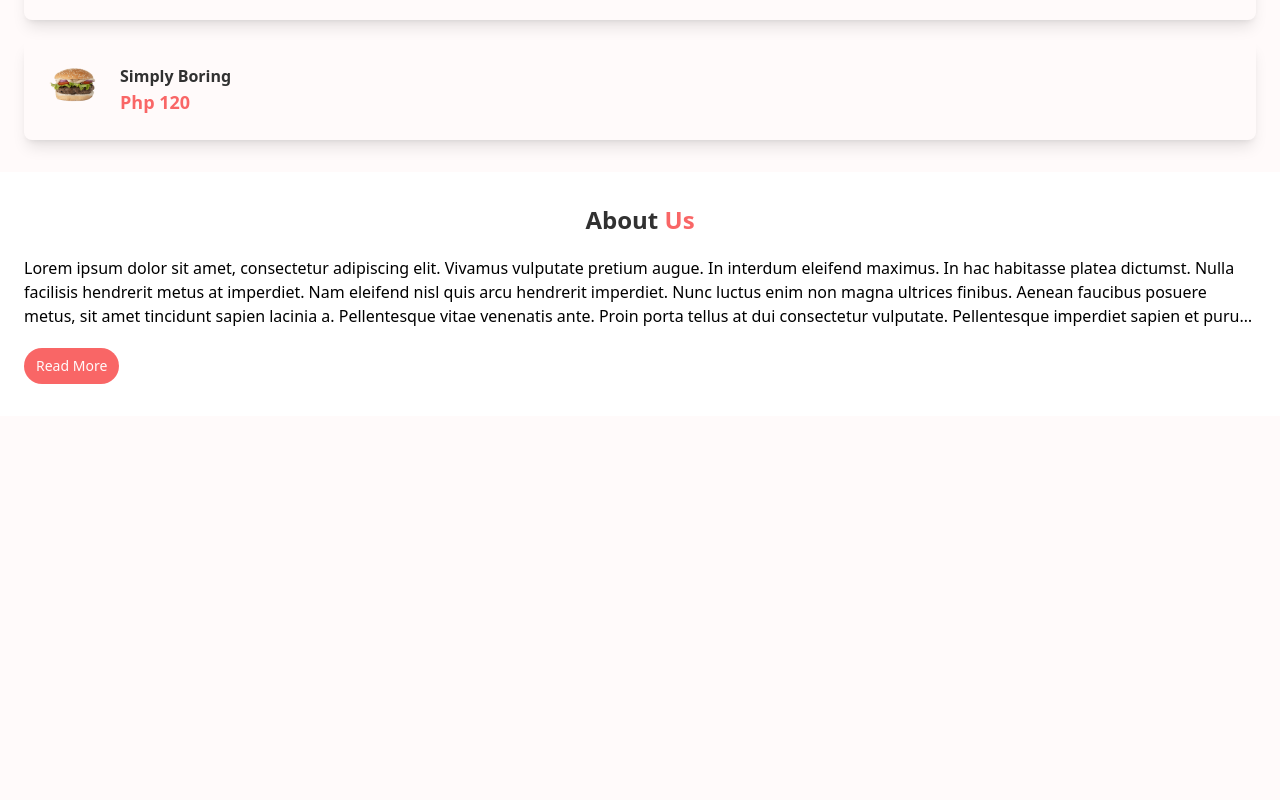
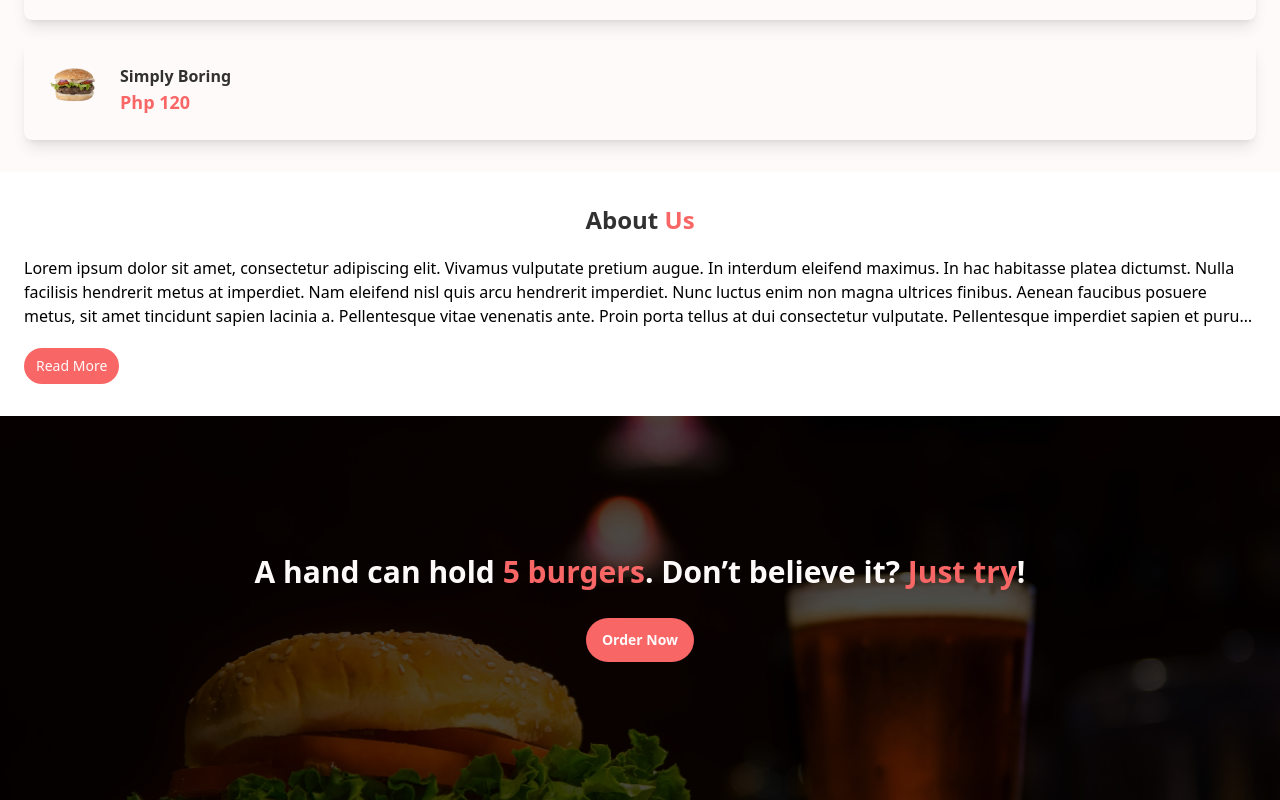
Before and after one commit to AlecBlance/Junior-FE-Assessment, a React (Vite) app in the folder Task1/: page / in a window 1280 px wide. Shown: the part 1581-2381 px from the top of the page. Before the commit the page ends 1997 px from the top, so only its background shows below. Built offline with nearby package versions, Linux system fonts and the light colour scheme.

Commit message:
feat: cta component

```diff
--- a/Task1/public/index.css
+++ b/Task1/public/index.css
@@ -571,12 +571,12 @@ video {
   margin-bottom: 3rem;
 }
 
-.mb-10 {
-  margin-bottom: 2.5rem;
+.mb-3 {
+  margin-bottom: 0.75rem;
 }
 
-.mb-3 {
-  margin-bottom: 0.75rem;
+.mb-5 {
+  margin-bottom: 1.25rem;
 }
 
 .mt-3 {
@@ -587,8 +587,8 @@ video {
   margin-top: 1.25rem;
 }
 
-.mb-5 {
-  margin-bottom: 1.25rem;
+.mt-7 {
+  margin-top: 1.75rem;
 }
 
 .line-clamp-3 {
@@ -631,6 +631,14 @@ video {
 
 .h-screen {
   height: 100vh;
+}
+
+.h-32 {
+  height: 8rem;
+}
+
+.h-96 {
+  height: 24rem;
 }
 
 .w-24 {
@@ -681,16 +689,16 @@ video {
   overflow: hidden;
 }
 
+.\!truncate {
+  overflow: hidden !important;
+  text-overflow: ellipsis !important;
+  white-space: nowrap !important;
+}
+
 .truncate {
   overflow: hidden;
   text-overflow: ellipsis;
   white-space: nowrap;
-}
-
-.\!truncate {
-  overflow: hidden !important;
-  text-overflow: ellipsis !important;
-  white-space: nowrap !important;
 }
 
 .rounded-3xl {
@@ -732,6 +740,10 @@ video {
   background-image: url("/img/header.jpg");
 }
 
+.bg-custom-header-image-2 {
+  background-image: url("/img/secondHeader.jpg");
+}
+
 .bg-cover {
   background-size: cover;
 }
@@ -744,8 +756,21 @@ video {
   background-position: right;
 }
 
+.bg-center {
+  background-position: center;
+}
+
 .p-3 {
   padding: 0.75rem;
+}
+
+.p-7 {
+  padding: 1.75rem;
+}
+
+.px-3 {
+  padding-left: 0.75rem;
+  padding-right: 0.75rem;
 }
 
 .px-4 {
@@ -756,6 +781,11 @@ video {
 .px-6 {
   padding-left: 1.5rem;
   padding-right: 1.5rem;
+}
+
+.py-2 {
+  padding-top: 0.5rem;
+  padding-bottom: 0.5rem;
 }
 
 .py-3 {
@@ -773,18 +803,12 @@ video {
   padding-bottom: 2rem;
 }
 
-.px-3 {
-  padding-left: 0.75rem;
-  padding-right: 0.75rem;
+.text-center {
+  text-align: center;
 }
 
-.py-2 {
-  padding-top: 0.5rem;
-  padding-bottom: 0.5rem;
-}
-
-.text-center {
-  text-align: center;
+.text-justify {
+  text-align: justify;
 }
 
 .text-2xl {
@@ -805,6 +829,11 @@ video {
 .text-sm {
   font-size: 0.875rem;
   line-height: 1.25rem;
+}
+
+.text-3xl {
+  font-size: 1.875rem;
+  line-height: 2.25rem;
 }
 
 .font-black {
@@ -830,6 +859,11 @@ video {
   color: rgb(255 250 250 / var(--tw-text-opacity));
 }
 
+.text-black {
+  --tw-text-opacity: 1;
+  color: rgb(0 0 0 / var(--tw-text-opacity));
+}
+
 .shadow-lg {
   --tw-shadow: 0 10px 15px -3px rgb(0 0 0 / 0.1), 0 4px 6px -4px rgb(0 0 0 / 0.1);
   --tw-shadow-colored: 0 10px 15px -3px var(--tw-shadow-color), 0 4px 6px -4px var(--tw-shadow-color);
--- a/Task1/src/App.jsx
+++ b/Task1/src/App.jsx
@@ -1,6 +1,7 @@
 import About from "./components/About";
 import Header from "./components/Header";
 import Products from "./components/Products";
+import Cta from "./components/CTA";
 
 const App = () => {
   return (
@@ -8,6 +9,7 @@ const App = () => {
       <Header />
       <Products />
       <About />
+      <Cta />
     </>
   );
 };
--- /dev/null
+++ b/Task1/src/components/CTA/index.jsx
@@ -0,0 +1,16 @@
+const Cta = () => {
+  return (
+    <div className="bg-custom-header-image-2 bg-cover h-96 bg-center relative">
+      <div className="p-7 flex flex-col justify-center items-center bg-black/70 absolute bottom-0 left-0 right-0 top-0 h-full w-full overflow-hidden bg-fixed">
+        <h1 className="font-black text-white-red text-3xl text-center">
+          A hand can hold <span className="text-palette-red">5 burgers</span>.
+          Don’t believe it? <span className="text-palette-red">Just try</span>!
+        </h1>
+        <button className="mt-7 bg-palette-red text-white-red px-4 py-3 rounded-3xl text-sm font-semibold">
+          Order Now
+        </button>
+      </div>
+    </div>
+  );
+};
+export default Cta;
--- a/Task1/tailwind.config.js
+++ b/Task1/tailwind.config.js
@@ -10,6 +10,7 @@ export default {
       },
       backgroundImage: {
         "custom-header-image": 'url("/img/header.jpg")',
+        "custom-header-image-2": 'url("/img/secondHeader.jpg")',
       },
     },
   },
```
